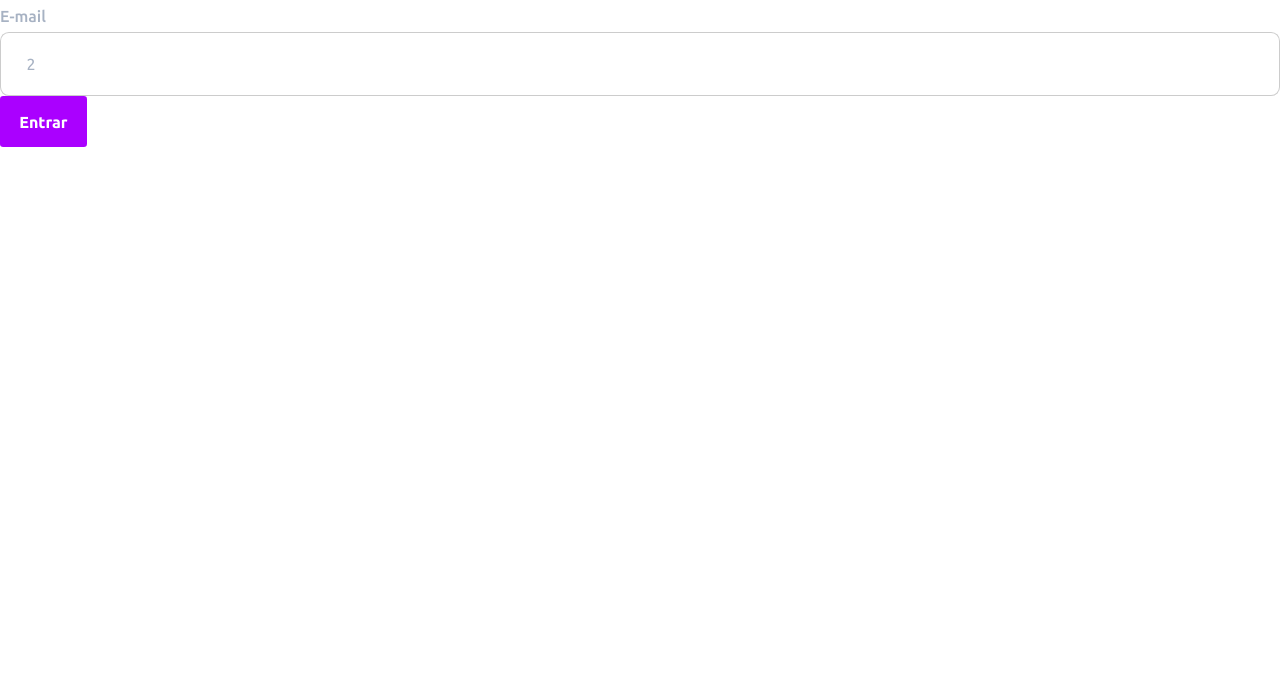
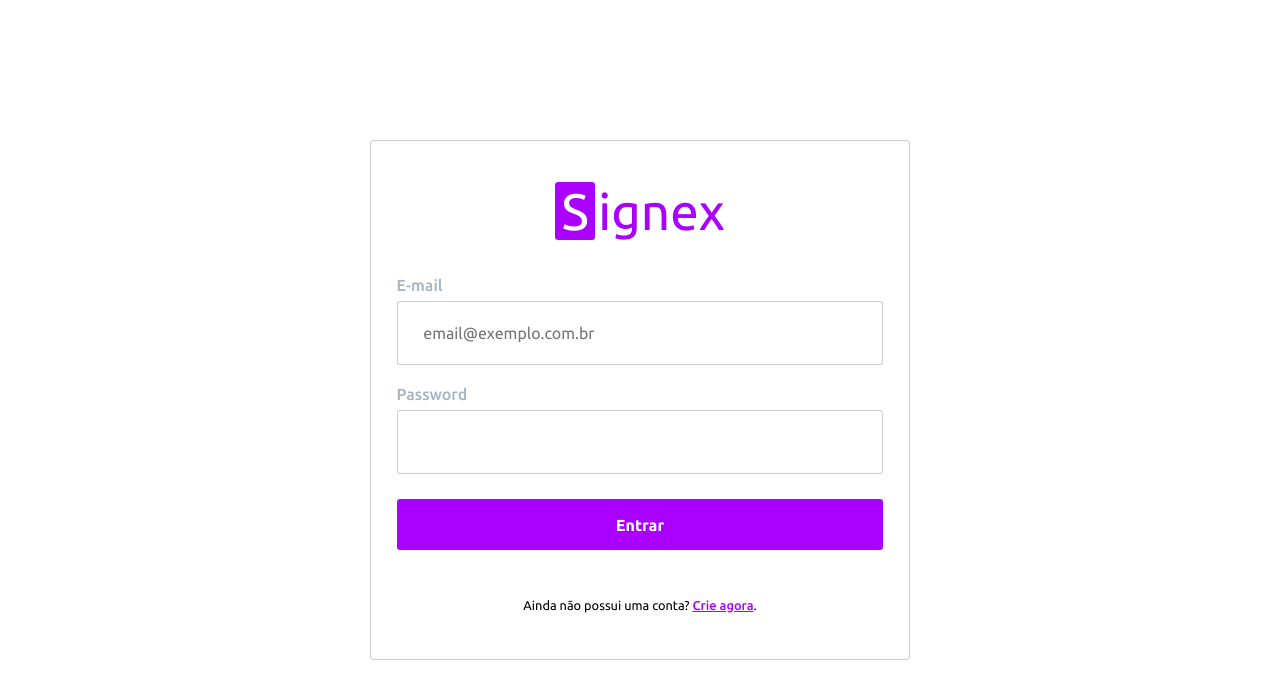
Before and after one commit to SpotifaiI/signex-web, a React (Vite) app: page /login in a window 1280 px wide. Shown: the top 698 px of the page. Built offline with nearby package versions, Linux system fonts and the light colour scheme.

Commit message:
feat: add styles for login page

```diff
--- a/src/index.css
+++ b/src/index.css
@@ -27,6 +27,10 @@ body, #root {
   min-height: 100vh;
 }
 
+#root {
+  height: 100%;
+}
+
 body, input, button, textarea {
   font-family: "Ubuntu", sans-serif;
 }
--- a/src/screens/Login.tsx
+++ b/src/screens/Login.tsx
@@ -1,6 +1,10 @@
 import { useState } from 'react';
+
 import { ActionButton } from '../components/ActionButton.tsx';
 import { FormInput } from '../components/FormInput.tsx';
+
+import '../styles/screens/Login.css';
+import { Link } from 'react-router-dom';
 
 export function Login() {
   const [email, setEmail] = useState('');
@@ -9,20 +13,39 @@ export function Login() {
   function onLoginHandler() {}
 
   return (
-    <div className="login-container">
+    <div id="login-screen">
       <div className="login-wrapper">
-        <form className="login-form">
-          <FormInput
-            label="E-mail"
-            type="email"
-            value={2}
-            onChange={(event) => {}}
-            disabled={false}/>
+        <header>
+          <span><span>S</span>ignex</span>
+        </header>
+
+        <form>
+          <div>
+            <FormInput
+              label="E-mail"
+              type="email"
+              placeholder="email@exemplo.com.br"
+              value={email}
+              onChange={event => setEmail(event.target.value)}
+              disabled={false}/>
+            <FormInput
+              label="Password"
+              type="password"
+              value={password}
+              onChange={event => setPassword(event.target.value)}
+              disabled={false}/>
+          </div>
 
           <ActionButton onClick={onLoginHandler}>
             Entrar
           </ActionButton>
         </form>
+
+        <footer>
+          <span>
+            Ainda não possui uma conta? <Link to="/register">Crie agora</Link>.
+          </span>
+        </footer>
       </div>
     </div>
   );
--- a/src/styles/components/FormInput.css
+++ b/src/styles/components/FormInput.css
@@ -17,7 +17,7 @@
 .form-input {
     height: 4rem;
     border: .1rem solid rgba(0, 0, 0, .2);
-    border-radius: .56rem;
+    border-radius: .2rem;
     padding: 0 1.6rem;
     color: var(--color-dark);
     transition: .3s;
--- /dev/null
+++ b/src/styles/screens/Login.css
@@ -0,0 +1,64 @@
+#login-screen {
+    width: 100%;
+    height: 100vh;
+    display: flex;
+    align-items: center;
+    justify-content: center;
+    flex-direction: column;
+}
+
+#login-screen .login-wrapper {
+    max-width: 540px;
+    width: 90%;
+    margin: auto;
+    border: .1rem solid rgba(0, 0, 0, .2);
+    padding: 1.6rem;
+    border-radius: .2rem;
+}
+
+#login-screen .login-wrapper > header {
+    text-align: center;
+    margin: .8rem 0 1.6rem 0;
+}
+
+#login-screen .login-wrapper > header span:first-child {
+    font-size: 3.2rem;
+    line-height: 4rem;
+    color: var(--color-primary);
+}
+
+#login-screen .login-wrapper > header span:first-child span {
+    font-size: 3.2rem;
+    line-height: 4rem;
+    background-color: var(--color-primary);
+    border-radius: .2rem;
+    color: var(--color-lighter);
+    padding: 0 .4rem;
+    margin-right: .2rem;
+}
+
+#login-screen .login-wrapper form {
+    display: flex;
+    flex-direction: column;
+    gap: 1.6rem;
+}
+
+#login-screen .login-wrapper footer {
+    text-align: center;
+    margin: 2.4rem 0 .8rem 0;
+}
+
+#login-screen .login-wrapper footer span {
+    font-size: .8rem;
+    line-height: 2rem;
+}
+
+#login-screen .login-wrapper footer span a {
+    color: var(--color-primary);
+    font-weight: 500;
+    transition: .3s;
+}
+
+#login-screen .login-wrapper footer span a:hover {
+    opacity: .8;
+}
```
